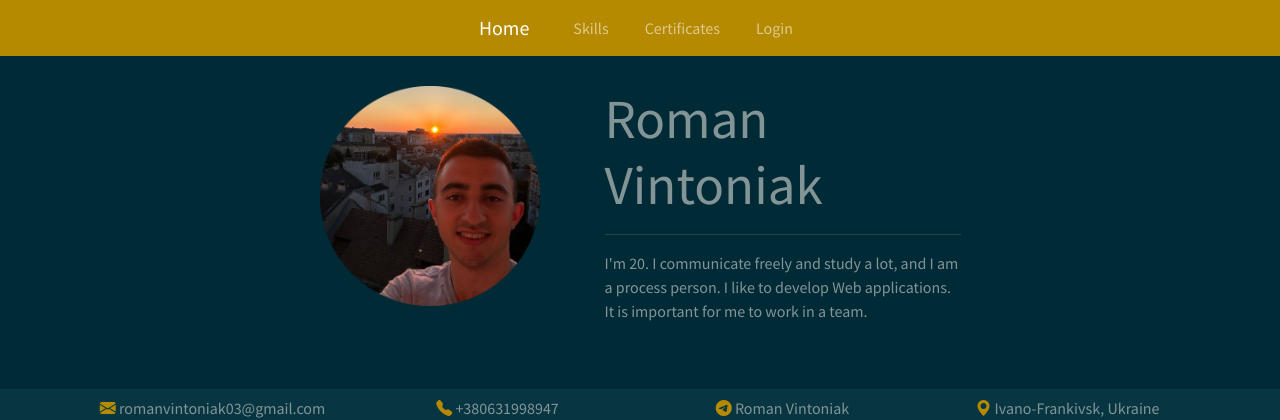
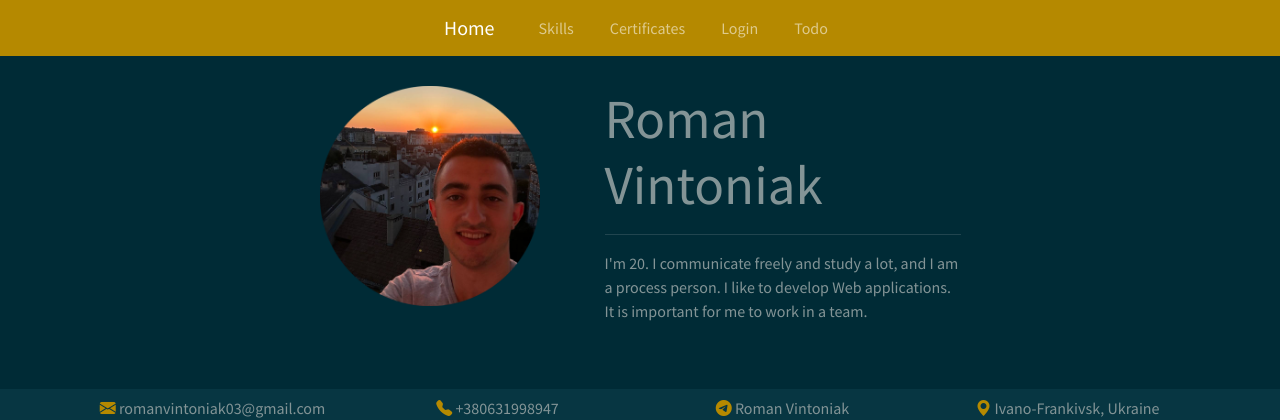
Before and after one commit to RomanVintoniak/PythonWeb, a Flask app: page / in a window 1280 px wide. Shown: the top 420 px of the page. Run offline with Flask 2, Linux system fonts and the light colour scheme; some libraries are stand-ins or nearby versions.

Commit message:
Lab6 Add todo route

```diff
--- a/lab3/vintoniak_project/app/templates/navbar.html
+++ b/lab3/vintoniak_project/app/templates/navbar.html
@@ -1,7 +1,8 @@
 {% set menu = {
     "Skills": url_for('skills'),
     "Certificates": url_for('certificates'),
-    "Login": url_for('login')
+    "Login": url_for('login'),
+    "Todo": url_for('todo')
 } %}
 
 <nav class="navbar navbar-expand-lg bg-primary" data-bs-theme="dark">
--- a/lab3/vintoniak_project/app/views.py
+++ b/lab3/vintoniak_project/app/views.py
@@ -173,3 +173,8 @@ def changePassword():
 
     flash("Passwords do not match", "danger")
     return redirect(url_for('info'))
+
+
+@app.route('/todo')
+def todo():
+    return render_template('todo.html')
```
Also changed, not shown: lab3/vintoniak_project/app/templates/todo.html (added, +7 -0 lines).
